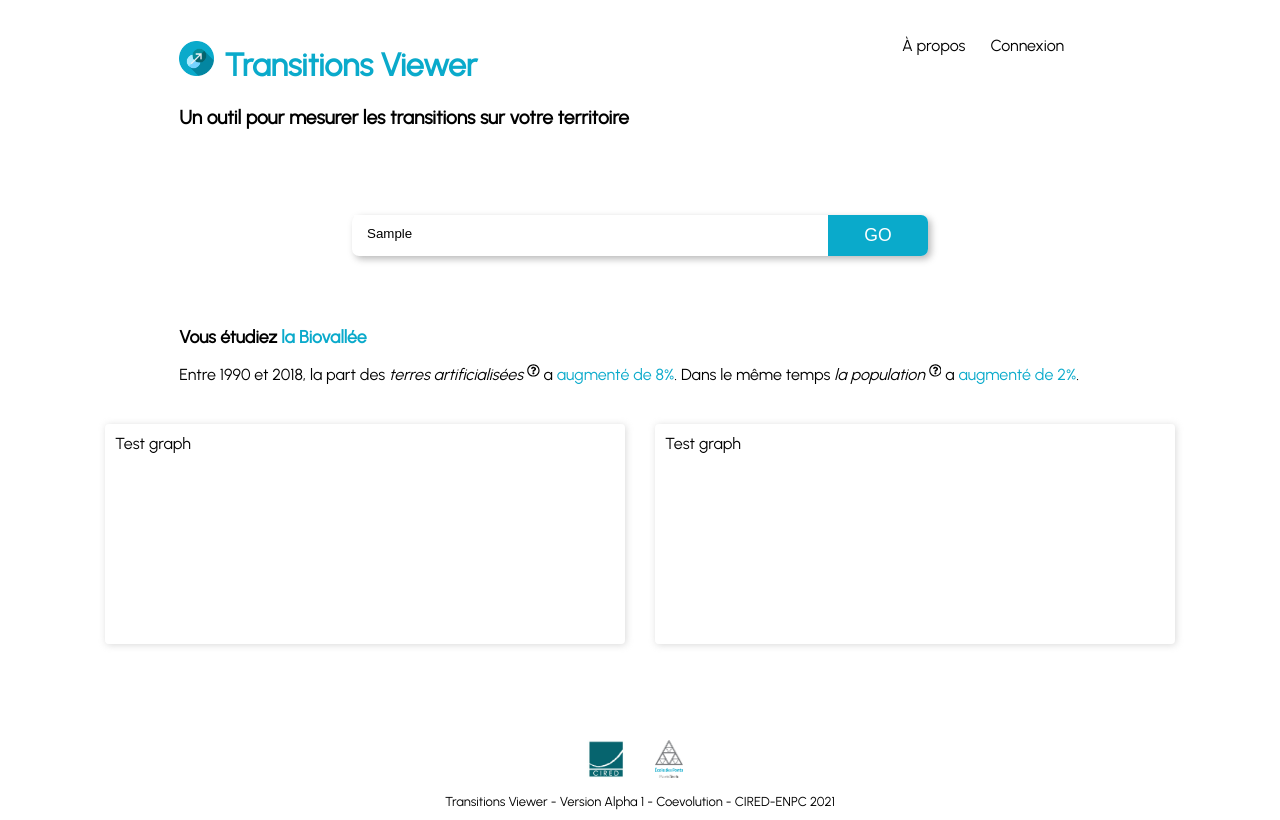
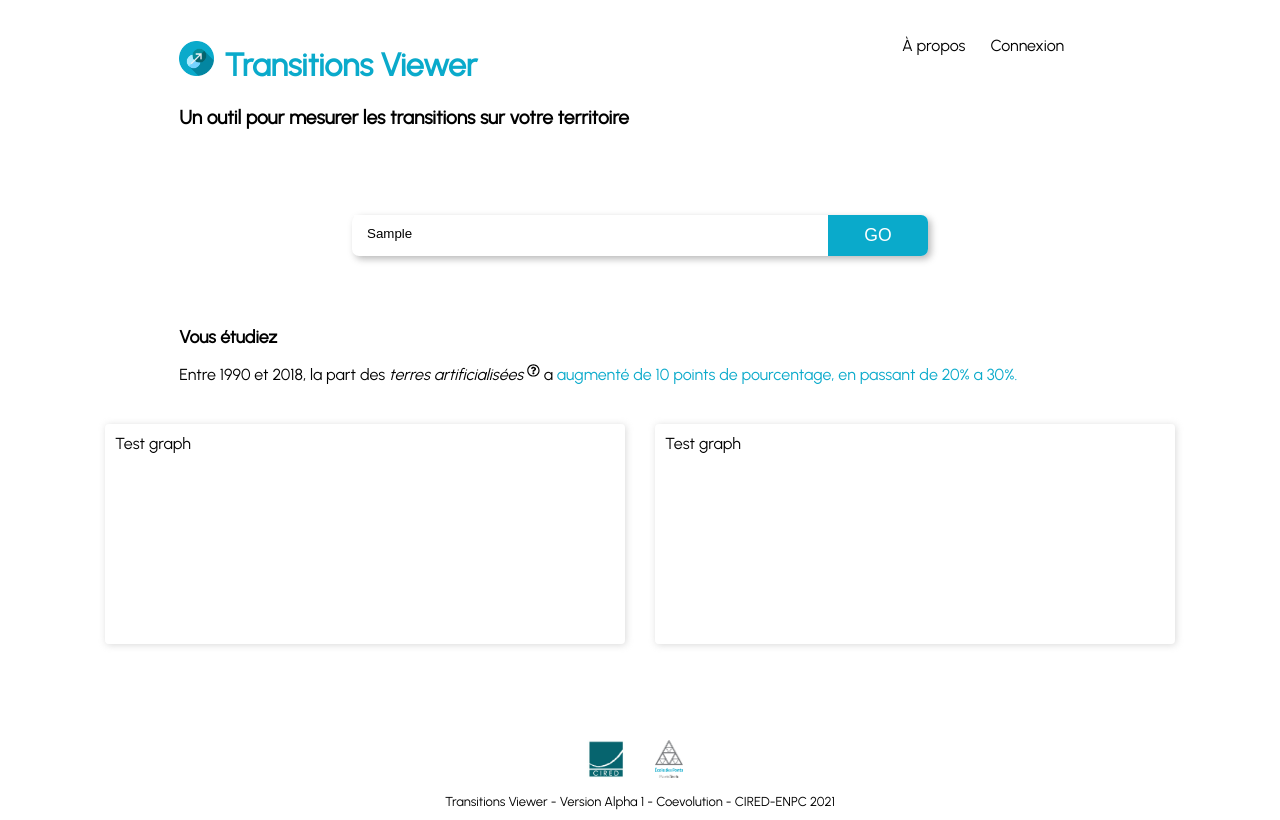
Before and after one commit to yanndav/cired-dashboard-front, a React (Create React App) app: page /#/ in a window 1280 px wide. Both pictures are taken after typing "Sample" into the empty fields and a click on the input "GO". Built offline with nearby package versions, Linux system fonts and the light colour scheme.

Commit message:
legend time + location + part variable

```diff
--- a/src/components/legend/Legend.css
+++ b/src/components/legend/Legend.css
@@ -14,6 +14,12 @@
     font-style: italic;
 }
 
+.info-variable:hover{
+    text-decoration: underline dashed;
+    font-style: normal;
+    cursor: pointer;
+}
+
 .question-variable{
     font-size:0.8em;
     padding-bottom: 3px;
--- a/src/components/legend/Legend.js
+++ b/src/components/legend/Legend.js
@@ -1,16 +1,61 @@
 // Styling
 import './Legend.css'
 
-//
-
+// Icons
 import { FaRegQuestionCircle } from 'react-icons/fa';
 
-const Legend = () => {
+// Import functions
+import {legendLocation, legendTime} from './LegendFunctions'
+
+
+// Constants
+// const time = [1990,2018]
+
+const variables = [{
+    'label':'terres artificialisées',
+    "pre_label":"la part des",
+    'unite_label':'pourcentage de la surface totale',
+    'definition':"Transformation d'un sol à caractère agricole, naturel ou forestier par des actions d'aménagement, pouvant entraîner son imperméabilisation totale ou partielle. Ce changement d'usage des sols, le plus souvent irréversible, a des conséquences qui peuvent être préjudiciables à l'environnement et à la production agricole",
+    'source_definition':"https://www.insee.fr/fr/metadonnees/definition/c2190",
+    'year':[1990,2000,2006,2012,2018],
+    'value':[20,25,26,29,30],
+    'unit':"%"
+}]
+
+const evolValue = (v) =>{
+    const minYearI = v.year.indexOf(Math.min.apply(Math,v.year))
+    const maxYearI = v.year.indexOf(Math.max.apply(Math,v.year))
+
+    const startV = v.value[minYearI]
+    const endV = v.value[maxYearI]
+
+    const direction = (endV-startV < 0)?("diminué "):("augmenté ")
+
+    if(v.unit==="%"){
+        return <>{direction} de {endV-startV} points de pourcentage, en passant de {startV}% a {endV}%.</>
+    }
+}
+
+const legendEvolution = (variables) => {
+     return variables.map((v,i) => {
+        return <> {legendTime(v.year)},
+          {' '+v.pre_label} <span className="info-variable">{v.label} <FaRegQuestionCircle className="question-variable"/></span> a <span className="info-focus">{evolValue(v)}</span>
+         </>
+    }
+
+    )
+}
+const Legend = ({territories}) => {
     return (
         <div className="legend-container">
-            <h3 className="legend-title">Vous étudiez <span className="info-focus">la Biovallée</span></h3>
-            <p className="legend-content"> Entre 1990 et 2018, la part des <span className="info-variable">terres artificialisées <FaRegQuestionCircle className="question-variable"/></span> a <span className="info-focus">augmenté de 8%</span>.
-            Dans le même temps <span className="info-variable">la population <FaRegQuestionCircle className="question-variable"/></span> a <span className="info-focus">augmenté de 2%</span>.</p>
+            <h3 className="legend-title">Vous étudiez {legendLocation(territories)}</h3>
+            <p className="legend-content">
+                {legendEvolution(variables)}
+            </p>
+
+
+            {/* <p className="legend-content">{legendTime(time)}, la part des <span className="info-variable">terres artificialisées <FaRegQuestionCircle className="question-variable"/></span> a <span className="info-focus">augmenté de 8%</span>.
+            Dans le même temps <span className="info-variable">la population <FaRegQuestionCircle className="question-variable"/></span> a <span className="info-focus">augmenté de 2%</span>.</p> */}
         </div>
     )
 }
--- /dev/null
+++ b/src/components/legend/LegendFunctions.js
@@ -0,0 +1,24 @@
+// Function to load location legend
+const legendLocation = (territories) =>{
+    return territories.map((l,i) =>{
+        if(territories.length === 1){
+            return  <span className="info-focus">{l}</span>
+        }else{
+            return (i!==(territories.length-1) )?(
+                <span className="info-focus">{l}, </span>
+           ):(
+           <> et <span className="info-focus">{l}</span> </>
+           )
+        }
+
+    })
+};
+
+// Function to load time legend
+const legendTime = (time) =>{
+    const minYear = Math.min.apply(Math, time)
+    const maxYear = Math.max.apply(Math,time)
+    return <>Entre {minYear} et {maxYear}</>
+};
+
+export {legendTime,legendLocation};
--- a/src/dashboard/Dashboard.js
+++ b/src/dashboard/Dashboard.js
@@ -19,10 +19,13 @@ function Dashboard() {
       <SearchBar
       setDashboard={setDashboard}
       territories = {territories}
-      setTerritories={setTerritories}/>
+      setTerritories={setTerritories}
+      />
       {dashboard? (
         <>
-        <Legend />
+        <Legend
+        territories={territories}
+        />
         <GraphHolder />
         </>
         ):(
```
